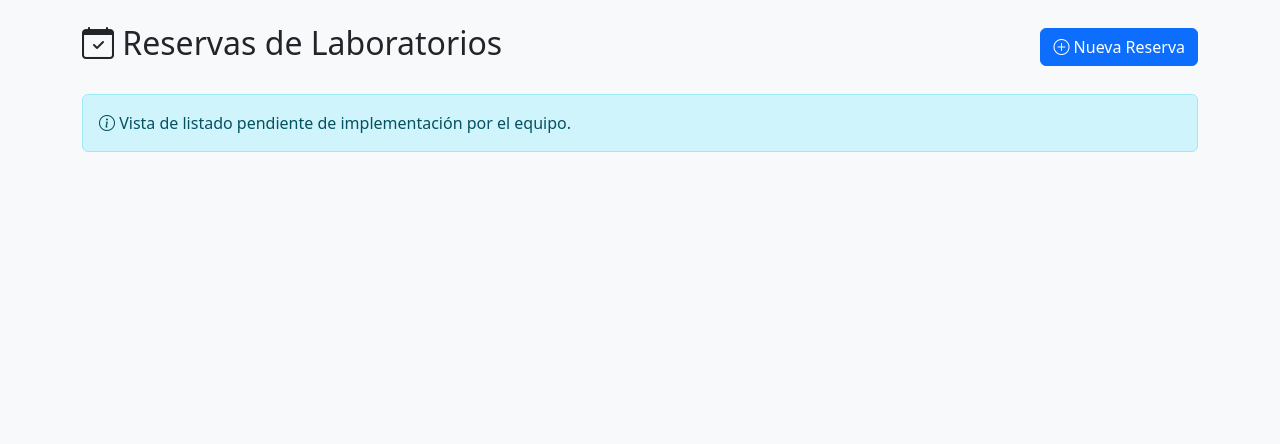
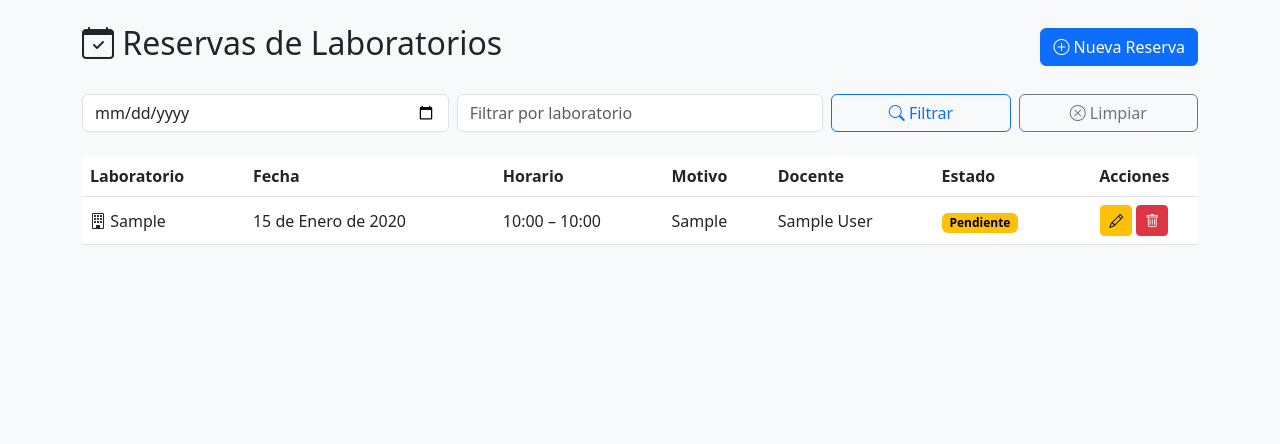
Before and after one commit to StevenInsuasti/FinalDjango, a Django app: page /reservas/ in a window 1280 px wide. Shown: the part 56-500 px from the top of the page. Run offline with Django 5.2, Linux system fonts and the light colour scheme; a user stored in the database is signed in; tables that the repository leaves empty hold one stand-in row (values such as "Sample post").

Commit message:
Implementa DeleteView

```diff
--- a/templates/reservas/reserva_list.html
+++ b/templates/reservas/reserva_list.html
@@ -10,9 +10,107 @@
     </a>
 </div>
 
-{# Este template será completado por el integrante responsable de las vistas CRUD #}
-<div class="alert alert-info">
-    <i class="bi bi-info-circle"></i>
-    Vista de listado pendiente de implementación por el equipo.
+<!-- Filtros -->
+<form method="get" class="row g-2 mb-4">
+    <div class="col-md-4">
+        <input type="date" name="fecha" value="{{ filtro_fecha }}"
+               class="form-control" placeholder="Filtrar por fecha">
+    </div>
+    <div class="col-md-4">
+        <input type="text" name="laboratorio" value="{{ filtro_laboratorio }}"
+               class="form-control" placeholder="Filtrar por laboratorio">
+    </div>
+    <div class="col-md-2">
+        <button type="submit" class="btn btn-outline-primary w-100">
+            <i class="bi bi-search"></i> Filtrar
+        </button>
+    </div>
+    <div class="col-md-2">
+        <a href="{% url 'reservas:lista' %}" class="btn btn-outline-secondary w-100">
+            <i class="bi bi-x-circle"></i> Limpiar
+        </a>
+    </div>
+</form>
+
+<!-- Tabla de reservas -->
+{% if reservas %}
+<div class="table-responsive">
+    <table class="table table-hover table-reservas align-middle">
+        <thead>
+            <tr>
+                <th>Laboratorio</th>
+                <th>Fecha</th>
+                <th>Horario</th>
+                <th>Motivo</th>
+                {% if user.is_staff %}<th>Docente</th>{% endif %}
+                <th>Estado</th>
+                <th class="text-center">Acciones</th>
+            </tr>
+        </thead>
+        <tbody>
+            {% for reserva in reservas %}
+            <tr>
+                <td><i class="bi bi-building"></i> {{ reserva.laboratorio }}</td>
+                <td>{{ reserva.fecha }}</td>
+                <td>{{ reserva.hora_inicio }} – {{ reserva.hora_fin }}</td>
+                <td>{{ reserva.motivo|truncatechars:50 }}</td>
+                {% if user.is_staff %}
+                <td>{{ reserva.usuario.get_full_name|default:reserva.usuario.username }}</td>
+                {% endif %}
+                <td>
+                    <span class="badge badge-{{ reserva.estado }}">
+                        {{ reserva.get_estado_display }}
+                    </span>
+                </td>
+                <td class="text-center">
+                    {% if reserva.es_pendiente %}
+                    <a href="{% url 'reservas:editar' reserva.pk %}"
+                       class="btn btn-sm btn-warning" title="Editar">
+                        <i class="bi bi-pencil"></i>
+                    </a>
+                    <a href="{% url 'reservas:eliminar' reserva.pk %}"
+                       class="btn btn-sm btn-danger" title="Eliminar">
+                        <i class="bi bi-trash"></i>
+                    </a>
+                    {% else %}
+                    <span class="text-muted small">Sin acciones</span>
+                    {% endif %}
+                </td>
+            </tr>
+            {% endfor %}
+        </tbody>
+    </table>
 </div>
+
+<!-- Paginación -->
+{% if is_paginated %}
+<nav>
+    <ul class="pagination justify-content-center">
+        {% if page_obj.has_previous %}
+        <li class="page-item">
+            <a class="page-link" href="?page={{ page_obj.previous_page_number }}&fecha={{ filtro_fecha }}&laboratorio={{ filtro_laboratorio }}">
+                &laquo; Anterior
+            </a>
+        </li>
+        {% endif %}
+        <li class="page-item disabled">
+            <span class="page-link">Página {{ page_obj.number }} de {{ page_obj.paginator.num_pages }}</span>
+        </li>
+        {% if page_obj.has_next %}
+        <li class="page-item">
+            <a class="page-link" href="?page={{ page_obj.next_page_number }}&fecha={{ filtro_fecha }}&laboratorio={{ filtro_laboratorio }}">
+                Siguiente &raquo;
+            </a>
+        </li>
+        {% endif %}
+    </ul>
+</nav>
+{% endif %}
+
+{% else %}
+<div class="alert alert-info text-center">
+    <i class="bi bi-info-circle fs-4"></i>
+    <p class="mb-0 mt-2">No hay reservas registradas{% if filtro_fecha or filtro_laboratorio %} con los filtros aplicados{% endif %}.</p>
+</div>
+{% endif %}
 {% endblock %}
```
Also changed, not shown: templates/reservas/reserva_confirm_delete.html (added, +63 -0 lines), templates/reservas/reserva_form.html (added, +62 -0 lines).
